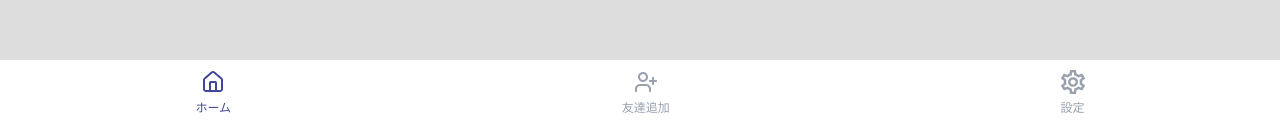
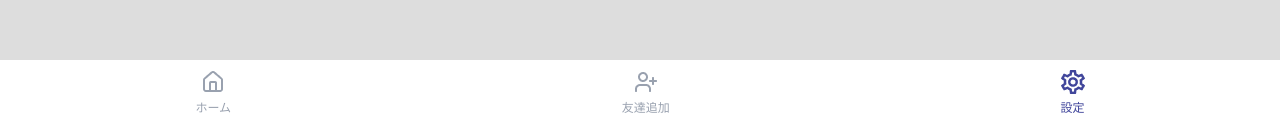
Before and after one commit to yukki072417/WakeupDetactionWeb, a React (Vite) app: page /#/setting in a window 1280 px wide. Before the commit this address led to /#/. Shown: the part 660-797 px from the top of the page. Built offline with nearby package versions, Linux system fonts and the light colour scheme.

Commit message:
feat: ページ遷移を実装

```diff
--- a/src/common/components/Footer/Footer.tsx
+++ b/src/common/components/Footer/Footer.tsx
@@ -5,28 +5,33 @@ import iconHome from "../../../assets/icon_home.png";
 import iconHomeBlue from "../../../assets/icon_home_blue.png";
 import iconSetting from "../../../assets/icon_setting.png";
 import iconSettingBlue from "../../../assets/icon_setting_blue.png";
+import { useNavigate } from "react-router-dom";
 
 type FooterProps = {
-  active: "home" | "friends" | "settings";
+  active: "home" | "friend" | "setting";
 };
 
 const Footer = ({ active }: FooterProps) => {
+  const navigate = useNavigate();
   const navItems = [
     {
       key: "home",
       label: "ホーム",
+      path: "/",
       icon: iconHome,
       activeIcon: iconHomeBlue,
     },
     {
-      key: "friends",
+      key: "friend",
       label: "友達追加",
+      path: "/friend",
       icon: iconFriend,
       activeIcon: iconFriendBlue,
     },
     {
-      key: "settings",
+      key: "setting",
       label: "設定",
+      path: "/setting",
       icon: iconSetting,
       activeIcon: iconSettingBlue,
     },
@@ -38,7 +43,7 @@ const Footer = ({ active }: FooterProps) => {
         const isActive = active === item.key;
 
         return (
-          <div key={item.key}>
+          <div key={item.key} onClick={() => navigate(item.path)}>
             <img
               src={isActive ? item.activeIcon : item.icon}
               alt={item.label}
--- a/src/features/Friend/Friend.tsx
+++ b/src/features/Friend/Friend.tsx
@@ -7,7 +7,7 @@ const Friend = () => {
     <>
       <Header />
       <div></div>
-      <Footer active="home" />
+      <Footer active="friend" />
     </>
   );
 };
--- a/src/features/Setting/Setting.tsx
+++ b/src/features/Setting/Setting.tsx
@@ -7,7 +7,7 @@ const Setting = () => {
     <>
       <Header />
       <div></div>
-      <Footer active="home" />
+      <Footer active="setting" />
     </>
   );
 };
```
